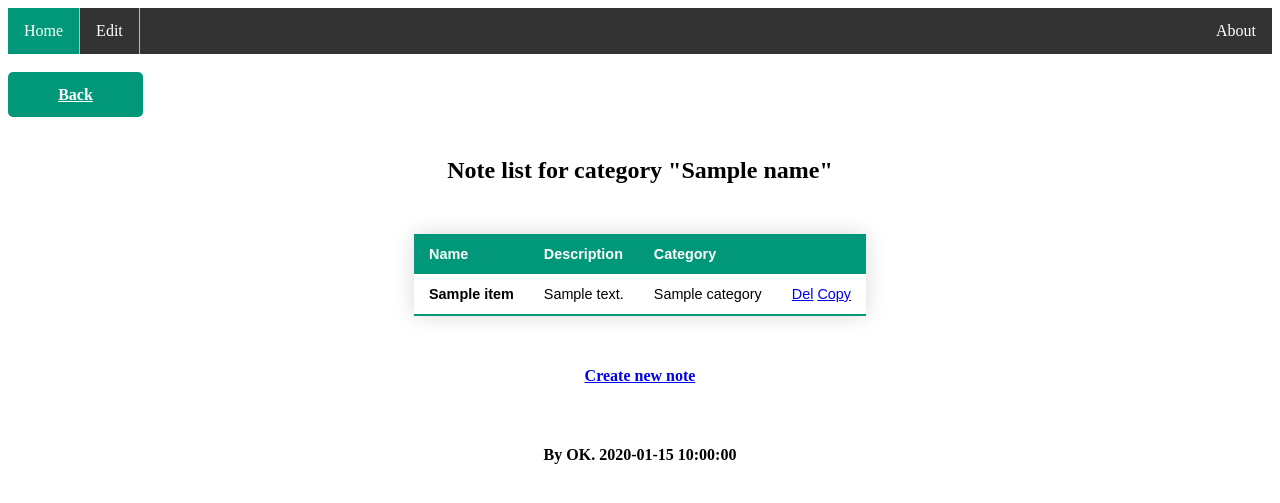
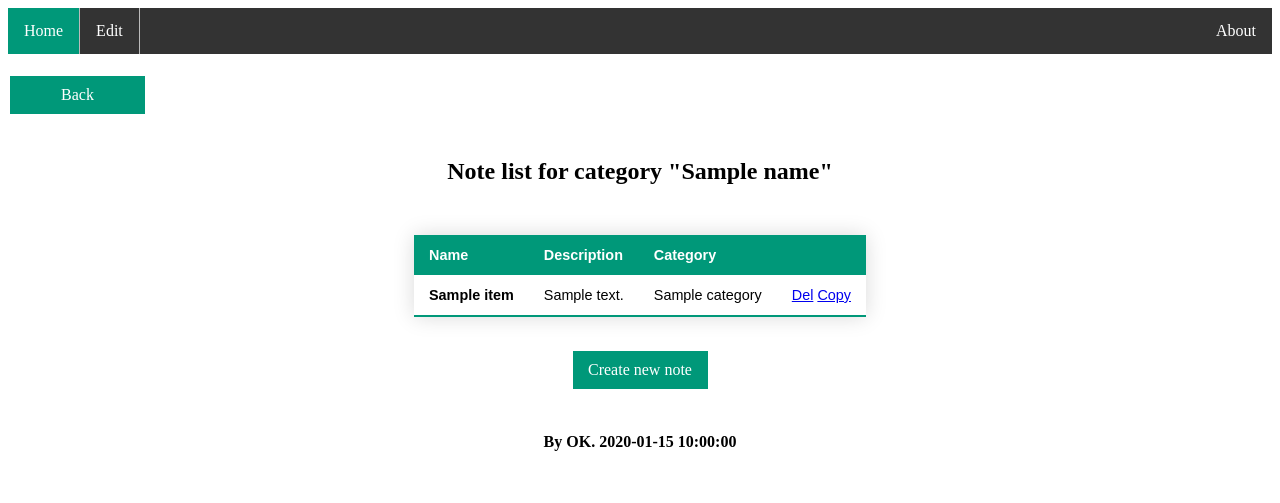
Before and after one commit to Djangoleg/LearnPatternsPython, a Python web app: template MyFramework/templates/note-list.html in a window 1280 px wide. Shown: the top 503 px of the page. Run offline with Jinja, Linux system fonts and the light colour scheme; the template is opened without the code that fills it: most values are stand-ins (such as "Sample title", 1, 10 or a date in 2020).

Commit message:
Add button styles and bug fix

```diff
--- a/MyFramework/patterns/сreational_patterns.py
+++ b/MyFramework/patterns/сreational_patterns.py
@@ -121,6 +121,12 @@ class Engine:
         for note in self.notes:
             if note.id > max_id:
                 max_id = note.id
+
+        for item in self.categories:
+            for note in item.notes:
+                if note.id > max_id:
+                    max_id = note.id
+
         return max_id + 1
 
     def del_note_by_id(self, id):
--- a/MyFramework/templates/create-category.html
+++ b/MyFramework/templates/create-category.html
@@ -9,7 +9,7 @@
     {% include "inc-menu.html" %}
     <br>
     <div>
-        <a class="back_button_link" href="/category/">Back</a>
+        <a class="button_link" href="/category/">Back</a>
     </div>
     <div class="headerPage">
         <h2>Create a category</h2>
@@ -35,11 +35,9 @@
                     </tr>
                     </tbody>
                 </table>
-                <div class="submit"><input type="submit" value="Save"/></div>
+                <input type="submit" class="button_link" value="Save"/>
             </fieldset>
         </form>
     </div>
-
-
     {% include "inc-footer.html" %}
 {% endblock %}
--- a/MyFramework/templates/create-note.html
+++ b/MyFramework/templates/create-note.html
@@ -9,7 +9,7 @@
     {% include "inc-menu.html" %}
     <br>
     <div>
-        <a class="back_button_link" href="/note-list/?id={{id}}">Back</a>
+        <a class="button_link" href="/note-list/?id={{id}}">Back</a>
     </div>
     <br>
     <div>
@@ -45,7 +45,8 @@
                     </tr>
                     </tbody>
                 </table>
-                <div class="submit"><input type="submit" value="Save"/></div>
+                <br>
+                <input type="submit" class="button_link" value="Save"/>
             </fieldset>
         </form>
     </div>
--- a/MyFramework/templates/css/inc-style.css
+++ b/MyFramework/templates/css/inc-style.css
@@ -90,15 +90,16 @@ li a:hover:not(.active) {
   background-color: #009879;
 }
 
-.back_button_link {
-    display: block;
-    width: 115px;
-    height: 25px;
-    background: #009879;
-    padding: 10px;
-    text-align: center;
-    border-radius: 5px;
-    color: white;
-    font-weight: bold;
-    line-height: 25px;
+.button_link {
+  background-color: #009879;
+  border: none;
+  color: white;
+  width: 115px;
+  padding: 10px;
+  text-align: center;
+  text-decoration: none;
+  display: inline-block;
+  font-size: 16px;
+  margin: 4px 2px;
+  cursor: pointer;
 }
--- a/MyFramework/templates/inc-category-body.html
+++ b/MyFramework/templates/inc-category-body.html
@@ -28,5 +28,5 @@
     </table>
 </div>
 <div class="aboutCenterPage">
-    <h4><a href="/create-category/">Add category</a></h4>
+    <a class="button_link" href="/create-category/">Add category</a>
 </div>
--- a/MyFramework/templates/note-list.html
+++ b/MyFramework/templates/note-list.html
@@ -9,7 +9,7 @@
     {% include "inc-menu.html" %}
     <br>
     <div>
-        <a class="back_button_link" href="/category/">Back</a>
+        <a class="button_link" href="/category/">Back</a>
     </div>
     <div class="headerPage">
         <h2>Note list for category "{{name}}"</h2>
@@ -43,7 +43,7 @@
         </table>
     </div>
     <div class="aboutCenterPage">
-        <h4><a href="/create-note/?id={{id}}">Create new note</a></h4>
+        <a class="button_link" href="/create-note/?id={{id}}">Create new note</a>
     </div>
 
     {% include "inc-footer.html" %}
--- a/MyFramework/views.py
+++ b/MyFramework/views.py
@@ -149,8 +149,9 @@ class CreateNote:
             category = None
             if self.category_id != -1:
                 category = site.find_category_by_id(int(self.category_id))
-
+                note_id = site.get_new_note_id()
                 note = site.create_note('common', name, description, category)
+                note.id = note_id
                 site.notes.append(note)
 
             return '200 OK', render('note-list.html', data=request.get('data', None),
@@ -189,8 +190,6 @@ class CopyNote:
                 new_note.id = new_id
                 site.notes.append(new_note)
 
-                new_note.category.notes.append(new_note)
-
                 category = site.find_category_by_id(new_note.category.id)
                 category.notes.append(new_note)
 
```
